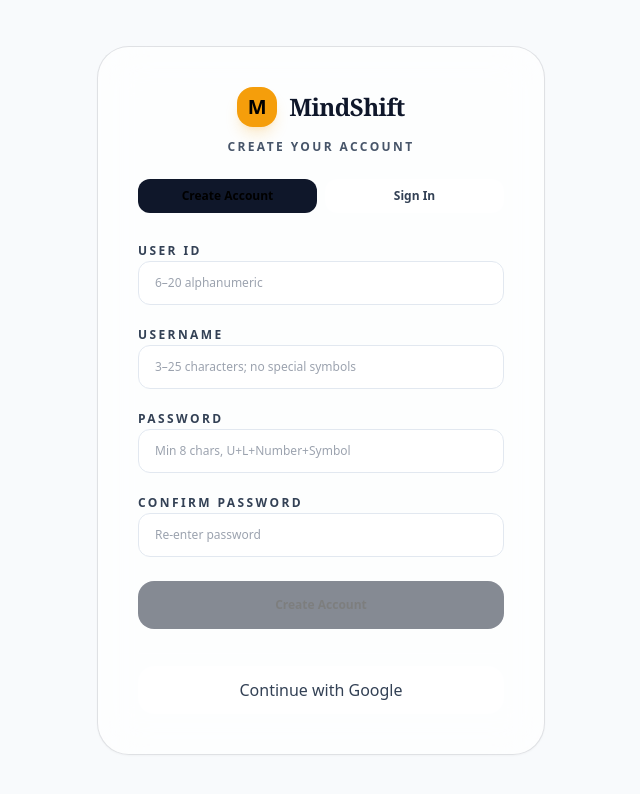
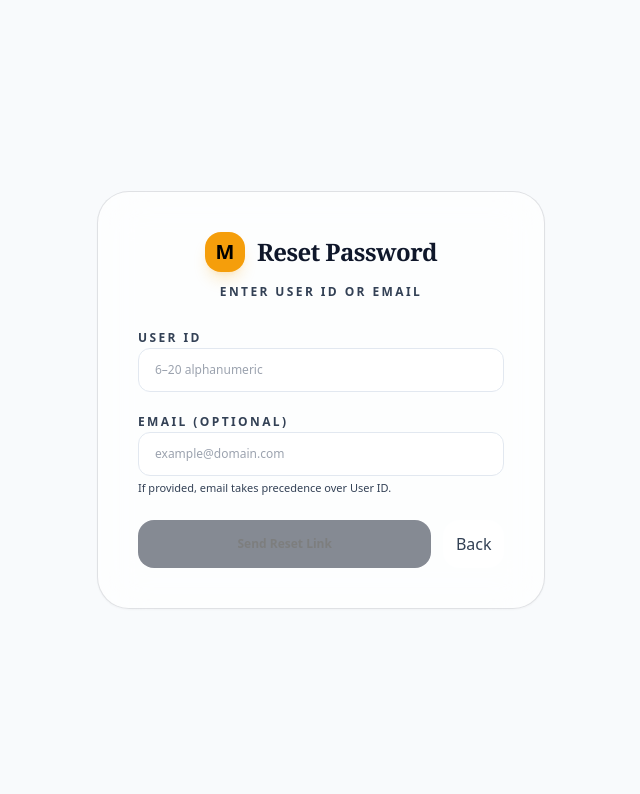
Before and after one commit to acrilcceo/Mindshift_app, a React (Vite) app: page /reset in a window 1280 px wide. Before the commit this address led to /login. Shown: the top 794 px of the page, without its empty margins (319-959 px from the left). Built offline with nearby package versions, Linux system fonts and the light colour scheme; no server answers.

Commit message:
feat(auth): add Reset Password functionality and navigation link in Login

```diff
--- a/App.tsx
+++ b/App.tsx
@@ -5,6 +5,7 @@ import { AuthProvider } from './src/context/AuthContext';
 import ProtectedRoute from './src/routes/ProtectedRoute';
 import Login from './src/pages/Login';
 import Dashboard from './src/pages/Dashboard';
+import ResetPassword from './src/pages/ResetPassword';
 
 const App: React.FC = () => {
   return (
@@ -12,6 +13,7 @@ const App: React.FC = () => {
       <BrowserRouter>
         <Routes>
           <Route path="/login" element={<Login />} />
+          <Route path="/reset" element={<ResetPassword />} />
           <Route element={<ProtectedRoute />}>
             <Route path="/dashboard" element={<Dashboard />} />
           </Route>
--- a/src/context/AuthContext.tsx
+++ b/src/context/AuthContext.tsx
@@ -1,9 +1,10 @@
 import React, { createContext, useContext, useEffect, useMemo, useState } from 'react';
 import { auth, db, googleProvider, configured } from '../firebase/firebaseConfig';
-import { onAuthStateChanged, signInWithPopup, signOut, User } from 'firebase/auth';
+import { onAuthStateChanged, signOut, User } from 'firebase/auth';
 import { doc, setDoc, serverTimestamp, getDoc } from 'firebase/firestore';
 import { createJournalEntry } from '../services/journalService';
 import { assignGeneratedUserId } from '../services/userIdService';
+import { googleLogin } from '../services/authService';
 
 type AuthContextType = {
   currentUser: User | null;
@@ -76,7 +77,7 @@ export const AuthProvider: React.FC<React.PropsWithChildren> = ({ children }) =>
     if (!configured || !auth || !googleProvider) {
       throw new Error('Firebase is not configured. Please set environment variables.');
     }
-    await signInWithPopup(auth, googleProvider);
+    await googleLogin(auth, googleProvider);
   };
 
   const logout = async () => {
--- a/src/firebase/firebaseConfig.ts
+++ b/src/firebase/firebaseConfig.ts
@@ -26,5 +26,6 @@ if (configured) {
   auth = getAuth(app);
   db = getFirestore(app);
   googleProvider = new GoogleAuthProvider();
+  try { googleProvider.setCustomParameters({ prompt: 'select_account' }); } catch {}
   setPersistence(auth, browserLocalPersistence);
 }
--- a/src/pages/Login.tsx
+++ b/src/pages/Login.tsx
@@ -1,6 +1,6 @@
 import React, { useEffect, useMemo, useState } from 'react';
 import { useAuth } from '../context/AuthContext';
-import { useNavigate, useLocation } from 'react-router-dom';
+import { useNavigate, useLocation, Link } from 'react-router-dom';
 
 const Login: React.FC = () => {
   const { currentUser, loading, login, loginWithUserId, register } = useAuth();
@@ -173,6 +173,13 @@ const Login: React.FC = () => {
           >
             {loading ? 'Loading...' : 'Continue with Google'}
           </button>
+          <Link
+            to="/reset"
+            className="w-full h-12 min-w-[44px] min-h-[44px] rounded-2xl bg-slate-900 dark:bg-amber-500 text-white dark:text-black text-[12px] font-bold hover:opacity-90 active:scale-95 transition-theme focus:outline-none focus:ring-2 focus:ring-offset-2 focus:ring-amber-500 text-center flex items-center justify-center"
+            aria-label="Forgot Password"
+          >
+            Forgot Password
+          </Link>
         </div>
       </div>
     </div>
--- /dev/null
+++ b/src/pages/ResetPassword.tsx
@@ -0,0 +1,96 @@
+import React, { useMemo, useState } from 'react';
+import { auth, configured } from '../firebase/firebaseConfig';
+import { sendPasswordResetEmail } from 'firebase/auth';
+import { Link } from 'react-router-dom';
+
+const ResetPassword: React.FC = () => {
+  const [userId, setUserId] = useState('');
+  const [email, setEmail] = useState('');
+  const [processing, setProcessing] = useState(false);
+  const [message, setMessage] = useState<string | null>(null);
+  const [error, setError] = useState<string | null>(null);
+
+  const idValid = useMemo(() => /^[a-zA-Z0-9]{6,20}$/.test(userId), [userId]);
+  const emailValid = useMemo(() => /^[^@\s]+@[^@\s]+\.[^@\s]+$/.test(email), [email]);
+  const canSubmit = (idValid || emailValid) && configured && !processing;
+
+  const submit = async () => {
+    setMessage(null);
+    setError(null);
+    if (!configured || !auth) {
+      setError('Firebase is not configured.');
+      return;
+    }
+    setProcessing(true);
+    try {
+      const targetEmail = emailValid ? email : `${userId}@mindshift.local`;
+      await sendPasswordResetEmail(auth, targetEmail);
+      setMessage('Password reset email sent. Please check your inbox.');
+    } catch (e: any) {
+      setError(e?.message || 'Failed to send password reset email.');
+    } finally {
+      setProcessing(false);
+    }
+  };
+
+  return (
+    <div className="min-h-screen flex items-center justify-center bg-slate-50 dark:bg-[#0a0a0c]">
+      <div className="glass-card p-8 sm:p-10 rounded-[2rem] w-full max-w-md space-y-6">
+        <div className="text-center space-y-3">
+          <div className="flex items-center justify-center gap-3">
+            <div className="w-10 h-10 rounded-2xl bg-amber-500 flex items-center justify-center text-black font-bold text-xl shadow-lg shadow-amber-500/20">M</div>
+            <h1 className="text-2xl font-serif text-primary font-bold tracking-tight">Reset Password</h1>
+          </div>
+          <p className="label text-secondary">Enter User ID or Email</p>
+        </div>
+
+        <div className="space-y-4">
+          <div>
+            <label className="label text-secondary">User ID</label>
+            <input
+              value={userId}
+              onChange={e => setUserId(e.target.value)}
+              placeholder="6–20 alphanumeric"
+              className="w-full bg-white dark:bg-white/5 border border-slate-200 dark:border-white/10 rounded-xl px-4 py-3 text-[12px] text-primary focus:outline-none focus:ring-2 focus:ring-amber-500"
+              aria-invalid={!idValid && userId.length > 0}
+            />
+          </div>
+          <div>
+            <label className="label text-secondary">Email (optional)</label>
+            <input
+              value={email}
+              onChange={e => setEmail(e.target.value)}
+              placeholder="example@domain.com"
+              className="w-full bg-white dark:bg-white/5 border border-slate-200 dark:border-white/10 rounded-xl px-4 py-3 text-[12px] text-primary focus:outline-none focus:ring-2 focus:ring-amber-500"
+              aria-invalid={!emailValid && email.length > 0}
+            />
+            <div className="text-[11px] text-secondary mt-1">If provided, email takes precedence over User ID.</div>
+          </div>
+        </div>
+
+        {message && <div role="status" className="text-[12px] text-green-700 dark:text-green-400">{message}</div>}
+        {error && <div role="alert" className="text-[12px] text-red-600 dark:text-red-400">{error}</div>}
+
+        <div className="flex gap-3">
+          <button
+            onClick={submit}
+            disabled={!canSubmit}
+            className="w-full h-12 min-w-[44px] min-h-[44px] rounded-2xl bg-slate-900 dark:bg-amber-500 text-white dark:text-black text-[12px] font-bold hover:opacity-90 active:scale-95 transition-theme focus:outline-none focus:ring-2 focus:ring-offset-2 focus:ring-amber-500 disabled:opacity-50"
+            aria-label="Send password reset email"
+          >
+            {processing ? 'Sending…' : 'Send Reset Link'}
+          </button>
+          <Link
+            to="/login"
+            className="px-4 h-12 min-w-[44px] min-h-[44px] flex items-center justify-center rounded-2xl bg-white/60 dark:bg-white/10 text-secondary hover:bg-white active:scale-95 transition-theme focus:outline-none focus:ring-2 focus:ring-offset-2 focus:ring-amber-500"
+            aria-label="Back to Login"
+          >
+            Back
+          </Link>
+        </div>
+      </div>
+    </div>
+  );
+};
+
+export default ResetPassword;
--- /dev/null
+++ b/src/services/authService.ts
@@ -0,0 +1,21 @@
+import { signInWithPopup, signInWithRedirect, type Auth, type AuthProvider } from 'firebase/auth';
+
+export async function googleLogin(auth: Auth, provider: AuthProvider): Promise<void> {
+  try {
+    await signInWithPopup(auth, provider);
+    return;
+  } catch (e: any) {
+    const code = e?.code || '';
+    const fallbackCodes = [
+      'auth/popup-blocked',
+      'auth/popup-closed-by-user',
+      'auth/operation-not-supported-in-this-environment',
+      'auth/internal-error'
+    ];
+    if (fallbackCodes.includes(code)) {
+      await signInWithRedirect(auth, provider);
+      return;
+    }
+    throw e;
+  }
+}
```
Also changed, not shown: tests/testUtils.ts (added, +39 -0 lines), 2 other files (tests, documents, lock files or other folders).
